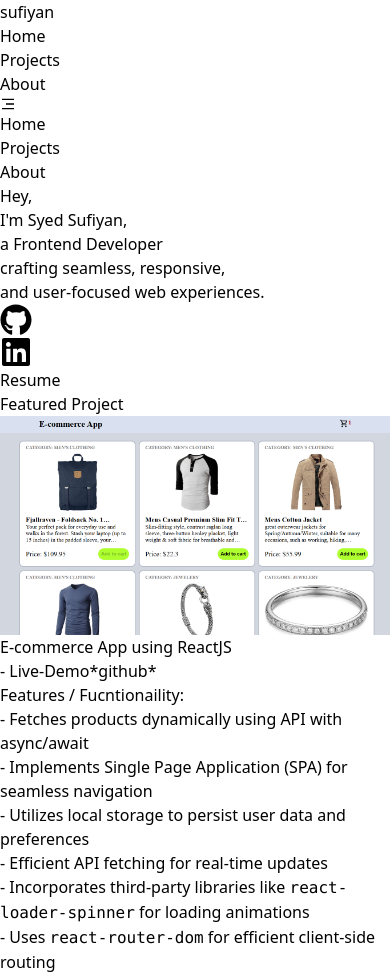
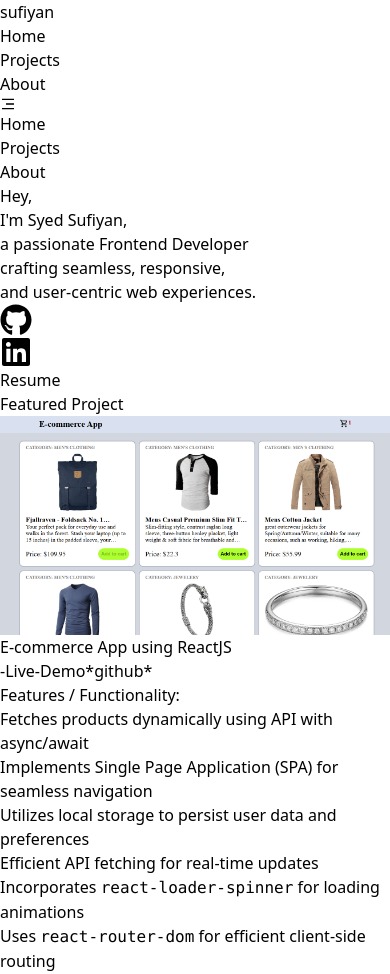
Before and after one commit to syedsufiyann/syedsufiyan888.github.io, a React (Vite) app: page / in a window 390 px wide. Built offline with nearby package versions, Linux system fonts and the light colour scheme.

Commit message:
More optimised

```diff
--- a/src/Components/Home.jsx
+++ b/src/Components/Home.jsx
@@ -5,21 +5,21 @@ import ecommerce from './assets/ecommerce.png';
 const Home = () => {
     return (
 
-        <div id="intro" className="max-w-[1300px] mx-auto flex flex-col md:flex-row items-center bg-gray-50 px-10 ">
+        <div id="intro" className="max-w-[1300px] mx-auto flex flex-col md:flex-row items-center bg-gray-50 px-14 ">
             <div className="text  md:w-1/2 my-8 ">
-                <h1 className="text-4xl font-bold text-gray-800 mb-4">Hey,</h1>
-                <h1 className="text-3xl font-semibold text-gray-700 leading-relaxed mb-6">
+                <h1 className="text-3xl font-bold text-gray-800 mb-4">Hey,</h1>
+                <h1 className="text-2xl font-semibold text-gray-700 leading-relaxed mb-6">
                     I'm Syed Sufiyan,
-                    <br /> a Frontend Developer
-                    <br /> crafting seamless, responsive,
-                    <br /> and user-focused web experiences.
+                    <br />a passionate Frontend Developer
+                    <br />crafting seamless, responsive,
+                    <br />and user-centric web experiences.
                 </h1>
 
                 <div className="flex items-center space-x-4">
                     <a href="https://github.com/syedsufiyan888" target='_blank' className="text-gray-700 hover:text-gray-900 transition-colors duration-200">
                         <FaGithub size={32} />
                     </a>
-                    <a href="https://www.linkedin.com/in/syedsufiyan888"  target='_blank' className="text-gray-700 hover:text-gray-900 transition-colors duration-200">
+                    <a href="https://www.linkedin.com/in/syedsufiyan888" target='_blank' className="text-gray-700 hover:text-gray-900 transition-colors duration-200">
                         <FaLinkedin size={32} />
                     </a>
                     <a href="https://drive.google.com/file/d/19rX1R20pBoV1LPq9J6Zc7NOBeWCHIA-D/view?usp=sharing"
@@ -30,34 +30,33 @@ const Home = () => {
                     </a>
                 </div>
             </div>
-            <div className="bg-slate-100 shadow-md rounded-lg p-6 my-8">
-                <h2 className='text-center p-4 text-lg font-bold'>Featured Project</h2>
-                <a href="https://e-commerce-app-using-react.netlify.app/"  target='_blank' className="block">
+            <div className="bg-slate-100 shadow-md rounded-lg p-2 my-2 ">
+                <h2 className="text-center p-3 text-base font-bold">Featured Project</h2>
+                <a href="https://e-commerce-app-using-react.netlify.app/" target="_blank" className="block">
                     <img
                         src={ecommerce}
                         alt="Ecommerce App image"
-                        className="mb-4 rounded-md w-full object-cover h-48"
+                        className="mb-3 rounded-md w-full object-cover h-40"
                     />
-                    <h3 className="text-xl font-semibold mb-2">
-                        E-commerce App <span className='text-sm'>using ReactJS</span>
+                    <h3 className="text-lg font-semibold mb-1">
+                        E-commerce App <span className="text-xs">using ReactJS</span>
                     </h3>
                 </a>
-                <div className="flex items-center space-x-2 mb-2">
-                    <span className="text-gray-600"> - </span>
-                    <a href="https://e-commerce-app-using-react.netlify.app/" target='_blank' className="text-blue-600 hover:underline">Live-Demo*</a>
-                    <a href="https://github.com/syedsufiyan888/E-commerce" target='_blank' className="text-blue-600 hover:underline">github*</a>
+                <div className="flex items-center space-x-1 mb-1">
+                    <span className="text-gray-600">-</span>
+                    <a href="https://e-commerce-app-using-react.netlify.app/" target="_blank" className="text-blue-600 hover:underline text-sm">Live-Demo*</a>
+                    <a href="https://github.com/syedsufiyan888/E-commerce" target="_blank" className="text-blue-600 hover:underline text-sm">github*</a>
                 </div>
-                <p className="text-gray-700">
-                    Features / Fucntionaility:
-                    <ol>
-                        <li>- Fetches products dynamically using API with async/await</li>
-                        <li>- Implements Single Page Application (SPA) for seamless navigation</li>
-                        <li>- Utilizes local storage to persist user data and preferences</li>
-                        <li>- Efficient API fetching for real-time updates</li>
-                        <li>- Incorporates third-party libraries like <code>react-loader-spinner</code> for loading animations</li>
-                        <li>- Uses <code>react-router-dom</code> for efficient client-side routing</li>
+                <p className="text-gray-700 text-sm">
+                    Features / Functionality:
+                    <ol className="list-disc pl-4">
+                        <li>Fetches products dynamically using API with async/await</li>
+                        <li>Implements Single Page Application (SPA) for seamless navigation</li>
+                        <li>Utilizes local storage to persist user data and preferences</li>
+                        <li>Efficient API fetching for real-time updates</li>
+                        <li>Incorporates <code>react-loader-spinner</code> for loading animations</li>
+                        <li>Uses <code>react-router-dom</code> for efficient client-side routing</li>
                     </ol>
-
                 </p>
             </div>
 
--- a/src/Components/Nav.jsx
+++ b/src/Components/Nav.jsx
@@ -9,7 +9,7 @@ const Nav = () => {
     }
     return (
         <div className="w-100 h-auto bg-blue-950 sticky top-0">
-            <nav className="max-w-[1300px] mx-auto bg-blue-950 text-gray-100 flex items-center justify-between p-4 px-6 md:px-12 ">
+            <nav className="max-w-[1300px] mx-auto bg-blue-950 text-gray-100 flex items-center justify-between p-2 px-6 md:px-12 ">
                 <p className="font-bold text-xl cursor-pointer"><Link onClick={() => setOpen(false)} to="/">sufiyan</Link></p>
                 <ul className="items-center gap-8 hidden md:flex">
                     <li className="cursor-pointer text-lg hover:text-gray-500"><Link to="/">Home</Link></li>
@@ -20,7 +20,7 @@ const Nav = () => {
                 <div onClick={handleMenu} className="text-2xl cursor-pointer md:hidden">
                     {open ? <IoMdClose /> : <RiMenu3Fill />}
                 </div>
-                <ul className={`items-center gap-8 absolute  left-0 bg-blue-800/[.92]  w-screen h-auto flex flex-col top-14 py-12 md:hidden ease-in duration-300 z-10 ${open ? 'top-14' : 'top-[-450px]'}`}>
+                <ul className={`items-center gap-8 absolute  left-0 bg-blue-800/[.92]  w-screen h-auto flex flex-col top-14 py-12 md:hidden ease-in duration-300 z-10 ${open ? 'top-10' : 'top-[-450px]'}`}>
                     <li className="cursor-pointer text-lg active:text-gray-500 text-xl"><Link onClick={() => setOpen(false)} to="/">Home</Link></li>
                     <li className="cursor-pointer text-lg active:text-gray-500 text-xl"><Link onClick={() => setOpen(false)} to="/projects">Projects</Link></li>
                     <li className="cursor-pointer text-lg active:text-gray-500 text-xl"><Link onClick={() => setOpen(false)} to="/about">About</Link></li>
```
